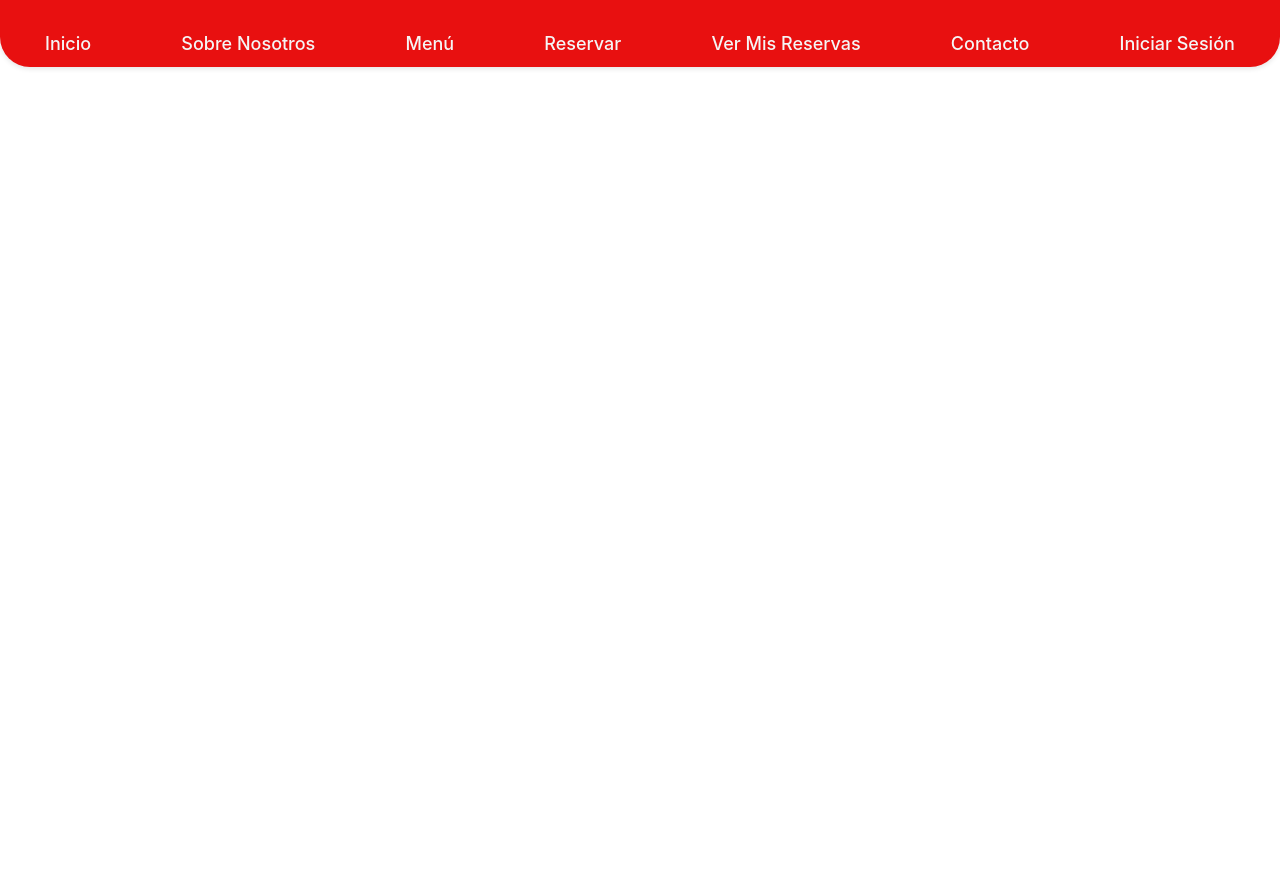
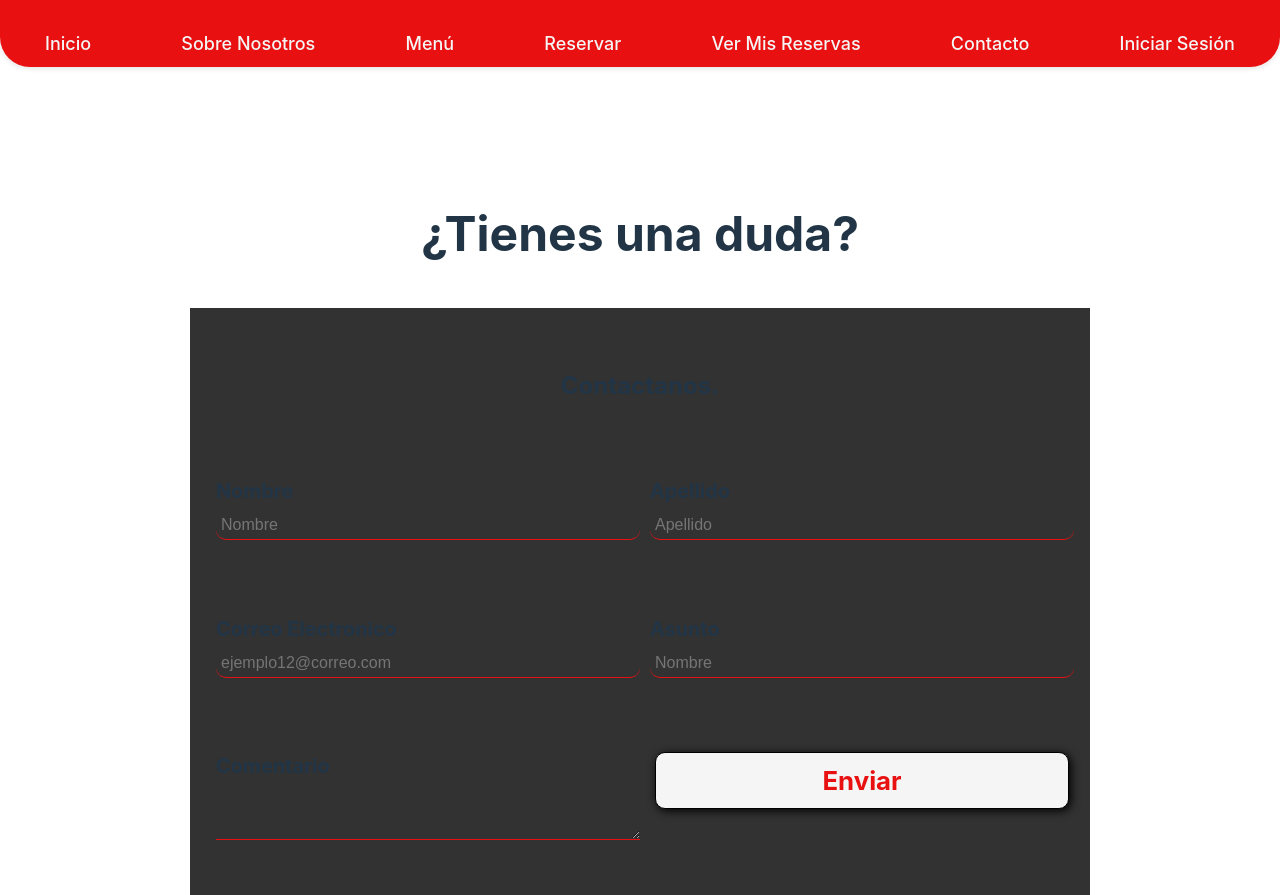
Before and after one commit to sebapoblete09/SDT-FINAL, a React (Vite) app in the folder SDT-Final/: page /contacto in a window 1280 px wide. Before the commit the page ends 800 px from the top, so only its background shows below. Built offline with nearby package versions, Linux system fonts and the light colour scheme.

Commit message:
contact fron listo, falta back

```diff
--- a/SDT-Final/src/App.jsx
+++ b/SDT-Final/src/App.jsx
@@ -6,6 +6,7 @@ import About from './Components/About';
 import Menu from './Components/Menu';
 import Reserva from './Components/Reserva';
 import VerReservas from './Components/VerReservas';
+import Contact from './Components/Contact';
 import Login from './Components/Login';
 // Importa otros componentes aquí
 
@@ -19,6 +20,7 @@ function App() {
         <Route path="/menu" element={<Menu />} />
         <Route path="/reservar" element={<Reserva />} />
         <Route path='/mis-reservas' element={<VerReservas/>}/>
+        <Route path='/contacto' element={<Contact/>}/>
         <Route path="/iniciar-sesion" element={<Login />} />
         {/* Agrega más rutas aquí */}
       </Routes>
--- /dev/null
+++ b/SDT-Final/src/Components/Contact.jsx
@@ -0,0 +1,49 @@
+// Home.jsx
+import React from 'react';
+import '../styles/Contact.css';
+
+function Contact() {
+  return (
+    <main className='content'>
+      <h1 className="titulo"> ¿Tienes una duda?</h1>
+
+      <div className='contact-wrapper'>
+        <div className='contact-form'>
+          <h3>Contactanos.</h3>
+          <form className='form-contact'>
+            <p>
+              <label htmlFor="name">Nombre</label>
+              <input type="text" name="name" id="name" placeholder="Nombre"/>
+            </p>
+
+            <p>
+              <label htmlFor="last-name">Apellido</label>
+              <input type="text" name="last-name" id="last-name" placeholder="Apellido"/>
+            </p>
+
+            <p>
+              <label htmlFor="email">Correo Electronico</label>
+              <input type="email" name="email" id="email" placeholder="ejemplo12@correo.com"/>
+            </p>
+
+            <p>
+              <label htmlFor="affair">Asunto</label>
+              <input type="text" name="affair" id="asunto" placeholder="Nombre"/>
+            </p>
+
+            <p>
+              <label htmlFor="coment">Comentario</label>
+              <textarea name="coment" id="coment" rows="3"></textarea>
+            </p>
+
+            <p>
+              <button type="submit">Enviar</button>
+            </p>
+          </form>
+        </div>
+      </div>
+    </main>
+  );
+}
+
+export default Contact;
--- /dev/null
+++ b/SDT-Final/src/styles/Contact.css
@@ -0,0 +1,71 @@
+.content {
+    width: 900px;
+    margin-left: auto;
+    margin-right: auto;
+}
+
+.titulo {
+    text-align: center;
+    font-size: 3em;
+    padding-top: 30%;
+    padding-bottom: 15px;
+}
+
+
+.contact-wrapper > * {
+    padding: 1em;
+
+}
+
+.contact-form {
+    background: #323232;
+}
+
+.contact-form form {
+    display: grid;
+    grid-template-columns: 1fr 1fr;
+}
+
+.contact-form form label {
+    display: block;
+}
+
+.contact-form form p {
+    padding: 10px;
+}
+
+.contact-form form .block {
+    grid-column: 1 / 3;
+}
+
+.contact-form form button,
+.contact-form form input,
+.contact-form form textarea {
+    width: 100%;
+    padding: 5px;
+    border: none;
+    background: none;
+    outline: 0;
+    color: #fff;
+    border-bottom: 1px solid #e81010;
+}
+
+.contact-form form button {
+    font-size: 1.3em;
+    font-weight:  bold;
+    padding: 12px 20px;
+    border-radius: 10px;
+    border: 1px solid rgb(0, 0, 0.5);
+    box-shadow: 2px 2px 10px rgb(0, 0, 0.5);
+    color:#e81010;
+    background-color:whitesmoke;
+    cursor: pointer;
+}
+
+.contact-form form button:hover,
+.contact-form form button:focus {
+    background: #4805e3;
+    color: whitesmoke;
+    transition: background-color 0.3s ease-out;
+    outline: 0;
+}
```
